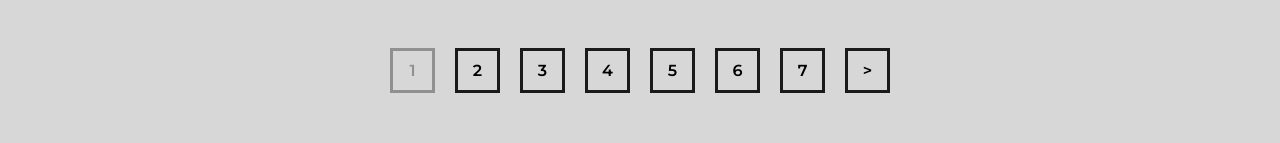
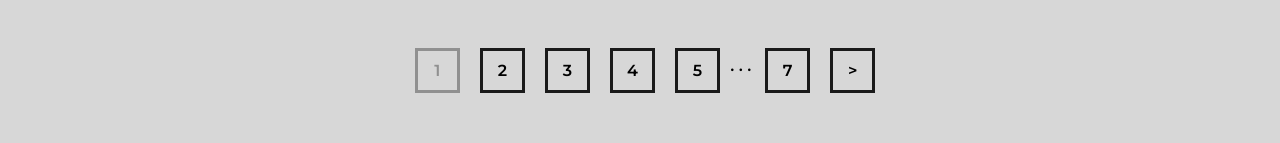
Before and after one commit to Endermax200113/site-portfolio, a React (Create React App) app: page /projects in a window 1280 px wide. Shown: the part 2117-2260 px from the top of the page. Built offline with nearby package versions, Linux system fonts and the light colour scheme.

Commit message:
The 'Pagination' component has been added

```diff
--- a/src/components/navbar/menu/Menu.tsx
+++ b/src/components/navbar/menu/Menu.tsx
@@ -9,7 +9,7 @@ interface PropsMenu {}
 
 const Menu: React.FC<PropsMenu> = () => {
 	const navigate: NavigateFunction = useNavigate()
-	const arrMenu: DataMenu[] = useArray<DataMenu>(() => dataMenu)
+	const arrMenu: DataMenu[] = useArray(() => dataMenu)
 
 	const enterToCV = (): void => {
 		navigate('cv')
--- /dev/null
+++ b/src/components/pagination/Pagination.module.sass
@@ -0,0 +1,30 @@
+@import '@sass/_main'
+
+.pages
+	margin-bottom: 50px
+	display: flex
+
+.page
+	@extend %button
+	width: 45px
+	aspect-ratio: 1 / 1
+	border: 3px solid $color-light-black
+	margin-inline: 10px
+	font-size: 16px
+	font-weight: 600
+	display: grid
+	place-content: center
+
+	&:first-child
+		margin-left: 0px
+
+	&:last-child
+		margin-right: 0px
+
+	&.here
+		border: 3px solid $color-gray
+		color: $color-gray
+		pointer-events: none
+
+	&[hidden]
+		display: none
--- /dev/null
+++ b/src/components/pagination/Pagination.tsx
@@ -0,0 +1,97 @@
+import React, { MouseEvent, ReactNode } from 'react'
+import sass from './Pagination.module.sass'
+import Button from '@ui/button/Button'
+import Label from '@ui/text/label/Label'
+import { trimSass } from '@utils/sassControl'
+
+interface PropsPagination {
+	pages: number
+	page: number
+	setPage: (page: number, event?: MouseEvent) => void
+}
+
+const Pagination: React.FC<PropsPagination> = ({ pages, page, setPage }) => {
+	const onClickPrev = (e?: MouseEvent): void => setPage(page - 1, e)
+	const onClickPage = (page: number, e?: MouseEvent): void => setPage(page, e)
+	const onClickNext = (e?: MouseEvent): void => setPage(page + 1, e)
+
+	const renderPageNumbers = (): ReactNode[] => {
+		const pageNumbers: ReactNode[] = []
+		const maxVisiblePages: number = 5
+		let startPage: number, endPage: number
+
+		if (pages <= maxVisiblePages) {
+			startPage = 1
+			endPage = pages
+		} else {
+			const halfMaxVisible = Math.floor(maxVisiblePages / 2)
+
+			if (page <= halfMaxVisible) {
+				startPage = 1
+				endPage = maxVisiblePages
+			} else if (page + halfMaxVisible >= pages) {
+				startPage = pages - maxVisiblePages + 1
+				endPage = pages
+			} else {
+				startPage = page - halfMaxVisible
+				endPage = page + halfMaxVisible
+			}
+		}
+
+		for (let i = startPage; i <= endPage; i++) {
+			if (i === startPage && startPage > 1) {
+				pageNumbers.push(
+					<Button classes={sass.page} key={1} onClick={e => onClickPage(1, e)}>
+						1
+					</Button>
+				)
+
+				if (startPage > 2) {
+					pageNumbers.push(<Label key='start-dots'>...</Label>)
+				}
+			}
+
+			let clazz: string
+
+			if (i !== page) {
+				clazz = trimSass(sass, ['page'])
+			} else {
+				clazz = trimSass(sass, ['page', 'here'])
+			}
+
+			pageNumbers.push(
+				<Button classes={clazz} key={i} onClick={e => onClickPage(i, e)}>
+					{i}
+				</Button>
+			)
+
+			if (i === endPage && endPage < pages) {
+				if (endPage < pages - 1) {
+					pageNumbers.push(<Label key='end-dots'>...</Label>)
+				}
+
+				pageNumbers.push(
+					<Button classes={sass.page} key={pages} onClick={e => onClickPage(pages, e)}>
+						{pages}
+					</Button>
+				)
+			}
+		}
+
+		return pageNumbers
+	}
+
+	return (
+		<div className={sass.pages}>
+			<Button classes={sass.page} click={e => onClickPrev(e)} hidden={page === 1}>
+				&lt;
+			</Button>
+			{renderPageNumbers()}
+			<Button classes={sass.page} click={e => onClickNext(e)} hidden={page === pages}>
+				&gt;
+			</Button>
+		</div>
+	)
+}
+
+export default Pagination
--- a/src/routes/projects/Projects.module.sass
+++ b/src/routes/projects/Projects.module.sass
@@ -108,3 +108,6 @@
 		border: 3px solid $color-gray
 		color: $color-gray
 		pointer-events: none
+
+	&[hidden]
+		display: none
--- a/src/routes/projects/Projects.tsx
+++ b/src/routes/projects/Projects.tsx
@@ -1,4 +1,4 @@
-import React, { MouseEvent, useCallback, useEffect, useLayoutEffect, useMemo, useRef, useState } from 'react'
+import React, { MouseEvent, useEffect, useState } from 'react'
 import sass from './Projects.module.sass'
 import { NavigateFunction, useLoaderData, useNavigate, useSearchParams } from 'react-router-dom'
 import { DataPortfolio } from '@/data/portfolio'
@@ -7,6 +7,7 @@ import Button from '@ui/button/Button'
 import Heading from '@ui/text/heading/Heading'
 import Description from '@ui/text/description/Description'
 import { trimSass } from '@utils/sassControl'
+import Pagination from '@components/pagination/Pagination'
 
 interface PropsProjects {}
 
@@ -28,7 +29,9 @@ const Projects: React.FC<PropsProjects> = () => {
 	const onClickMore = (id: number): void => navigate(`/projects/${id}`)
 
 	const setCurrentPage = (page: number, e?: MouseEvent): void => {
-		if (e) e.preventDefault()
+		if (e) {
+			e.preventDefault()
+		}
 
 		setSearchParams(params => {
 			params.set('page', `${page}`)
@@ -36,12 +39,6 @@ const Projects: React.FC<PropsProjects> = () => {
 		})
 		setPage(page)
 	}
-
-	const onClickPrev = (e?: MouseEvent): void => setCurrentPage(page - 1, e)
-
-	const onClickPage = (page: number, e?: MouseEvent): void => setCurrentPage(page, e)
-
-	const onClickNext = (e?: MouseEvent): void => setCurrentPage(page + 1, e)
 
 	useEffect(() => {
 		const jsonData: string | null = localStorage.getItem('projects')
@@ -126,35 +123,7 @@ const Projects: React.FC<PropsProjects> = () => {
 				)}
 			</section>
 
-			{arrPagesData.length !== 0 && (
-				<div className={sass.pages}>
-					{page !== 1 && (
-						<Button classes={sass.page} click={e => onClickPrev(e)}>
-							&lt;
-						</Button>
-					)}
-					{arrPagesData.map((data, i) => {
-						let clazz: string
-
-						if (i + 1 !== page) {
-							clazz = trimSass(sass, ['page'])
-						} else {
-							clazz = trimSass(sass, ['page', 'here'])
-						}
-
-						return (
-							<Button key={i} classes={clazz} click={e => onClickPage(i + 1, e)}>
-								{i + 1}
-							</Button>
-						)
-					})}
-					{page !== arrPagesData.length && (
-						<Button classes={sass.page} click={e => onClickNext(e)}>
-							&gt;
-						</Button>
-					)}
-				</div>
-			)}
+			{arrPagesData.length !== 0 && <Pagination pages={arrPagesData.length} page={page} setPage={setCurrentPage} />}
 		</main>
 	)
 }
```
